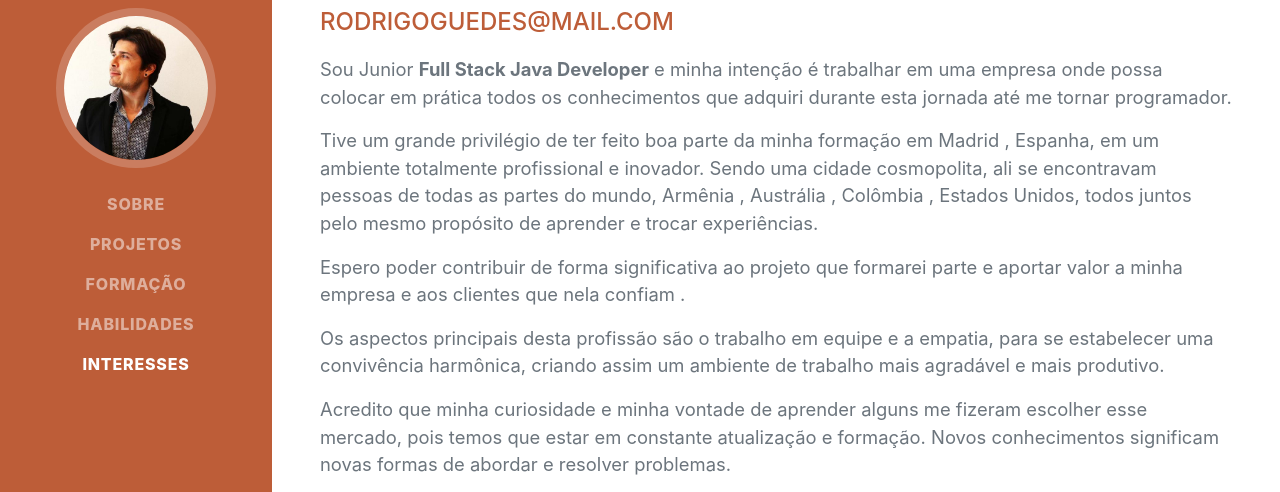
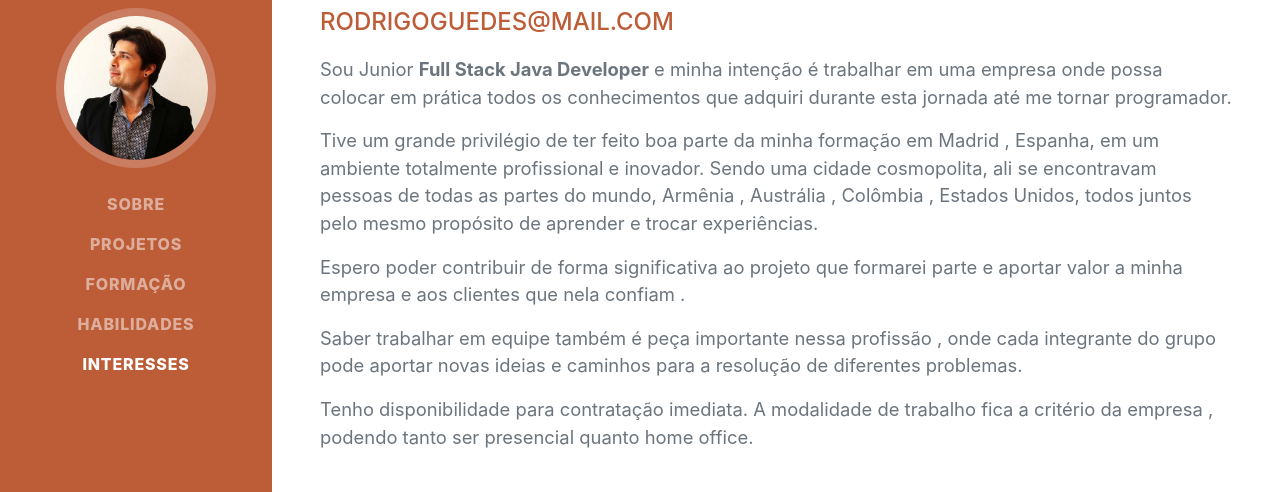
Before and after one commit to RGlimadigital/curriculo, a plain HTML site: page index.html in a window 1280 px wide. Shown: the part 208-700 px from the top of the page. Drawn offline with nearby package versions, Linux system fonts and the light colour scheme; a web font is replaced by a local one.

Commit message:
atualizacao

```diff
--- a/index.html
+++ b/index.html
@@ -62,13 +62,11 @@
 
                 </p>
                 <p class="lead mb-3">
-                    Os aspectos principais desta profissão são o trabalho em equipe e a empatia, para se estabelecer uma convivência harmônica, criando assim um ambiente de trabalho mais agradável e mais produtivo.
+                    Saber trabalhar em equipe também é peça importante nessa profissão , onde cada integrante do grupo pode aportar novas ideias e caminhos para a resolução de diferentes problemas.
 
                 </p>
-                <p class="lead mb-3">
-                    Acredito que minha curiosidade e minha vontade de aprender alguns me fizeram escolher esse mercado, pois temos que estar em constante atualização e formação. Novos conhecimentos significam novas formas de abordar e resolver problemas.
 
-                </p>
+
                 <p class="lead mb-5">
                     Tenho disponibilidade para contratação imediata. A modalidade de trabalho fica a critério da empresa , podendo tanto ser presencial quanto home office.
 
@@ -255,7 +253,7 @@
                     - Não assisto Tv, prefiro ver palestras ou apresentações em stream sobre temas que me interessem e que possam realmente ser úteis para mim.
                 </p>
                 <p class="mb-0">
-                    - Gosto de estar com meus amigos, socializar é algo indispensável para quem passa a maior parte do tempo na frente de um computador. Ter uma boa conversa , se distrair , sorrir , escutar novas ideias. Esses momentos me alegram muito.
+                    - Gosto de estar com meus amigos, ter uma boa conversa , sorrir , escutar novas ideias . Socializar é algo indispensável para quem passa a maior parte do tempo na frente de um computador.
 
                 </p>
             </div>
```
